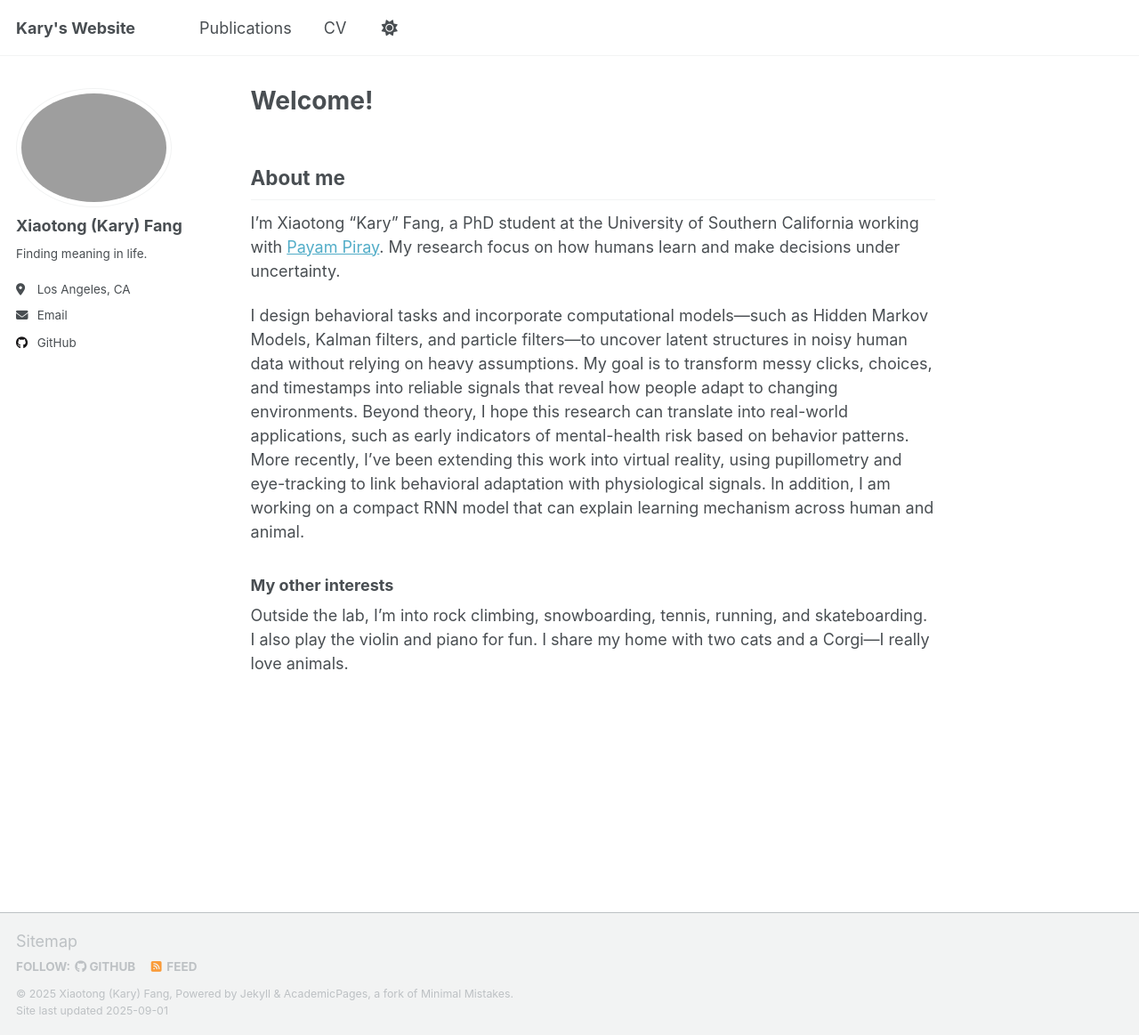
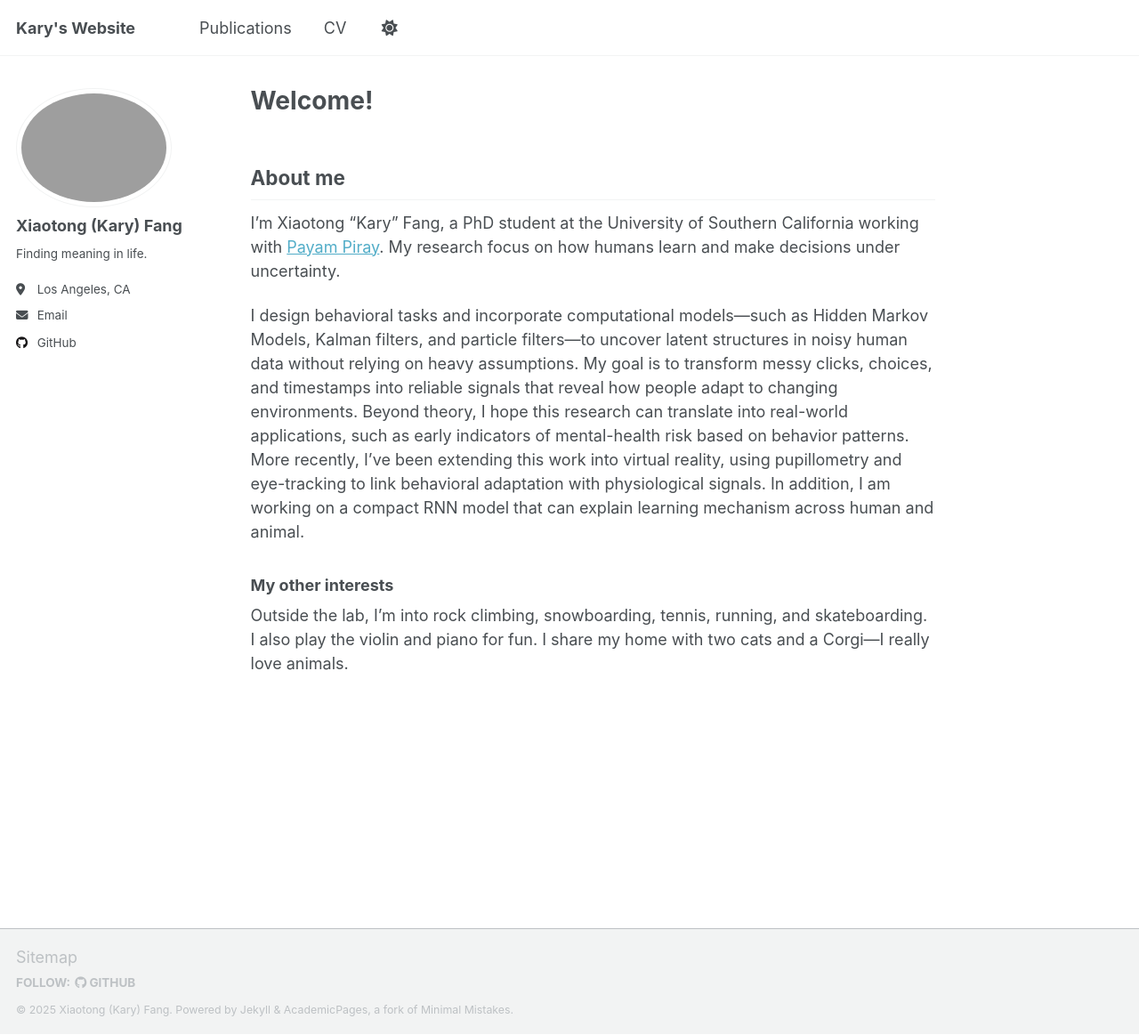
Before and after one commit to KaryFang9/karyfang9.github.io, a Jekyll site: the page built from _pages/about.md, in a window 1280 px wide and 1163 px high. Shown: the whole window at 89% size. Built offline with Jekyll 4.4.1, drawn with Linux system fonts in a browser that asks for light colours; a script that is not in the unit is left out.

Commit message:
Refactor footer HTML for cleaner structure (publications?)

```diff
--- a/_includes/footer.html
+++ b/_includes/footer.html
@@ -12,14 +12,11 @@
     {% if site.author.bitbucket %}
       <li><a href="http://bitbucket.org/{{ site.author.bitbucket }}"><i class="fab fa-bitbucket" aria-hidden="true"></i> Bitbucket</a></li>
     {% endif %}
-    {% if site.atom_feed.hide != true %}
+    <!-- {% if site.atom_feed.hide != true %}
     <li><a href="{% if site.atom_feed.path %}{{ site.atom_feed.path }}{% else %}{{ base_path }}/feed.xml{% endif %}"><i class="fa fa-fw fa-rss-square" aria-hidden="true"></i> {{ site.data.ui-text[site.locale].feed_label | default: "Feed" }}</a></li>
-    {% endif %}
+    {% endif %} -->
   </ul>
 </div>
 {% endif %}
 
-<div class="page__footer-copyright">
-  &copy; {{ site.time | date: '%Y' }} {{ site.name | default: site.title }}, {{ site.data.ui-text[site.locale].powered_by | default: "Powered by" }} <a href="http://jekyllrb.com" rel="nofollow">Jekyll</a> &amp; <a href="https://github.com/academicpages/academicpages.github.io">AcademicPages</a>, a fork of <a href="https://mademistakes.com/work/minimal-mistakes-jekyll-theme/" rel="nofollow">Minimal Mistakes</a>.<br />
-  Site last updated {{ "now" | date: '%Y-%m-%d' }}
-</div>
+<div class="page__footer-copyright">&copy; {{ site.time | date: '%Y' }} {{ site.name | default: site.title }}. {{ site.data.ui-text[site.locale].powered_by | default: "Powered by" }} <a href="http://jekyllrb.com" rel="nofollow">Jekyll</a> &amp; <a href="https://github.com/academicpages/academicpages.github.io">AcademicPages</a>, a fork of <a href="https://mademistakes.com/work/minimal-mistakes-jekyll-theme/" rel="nofollow">Minimal Mistakes</a>.</div>
```
